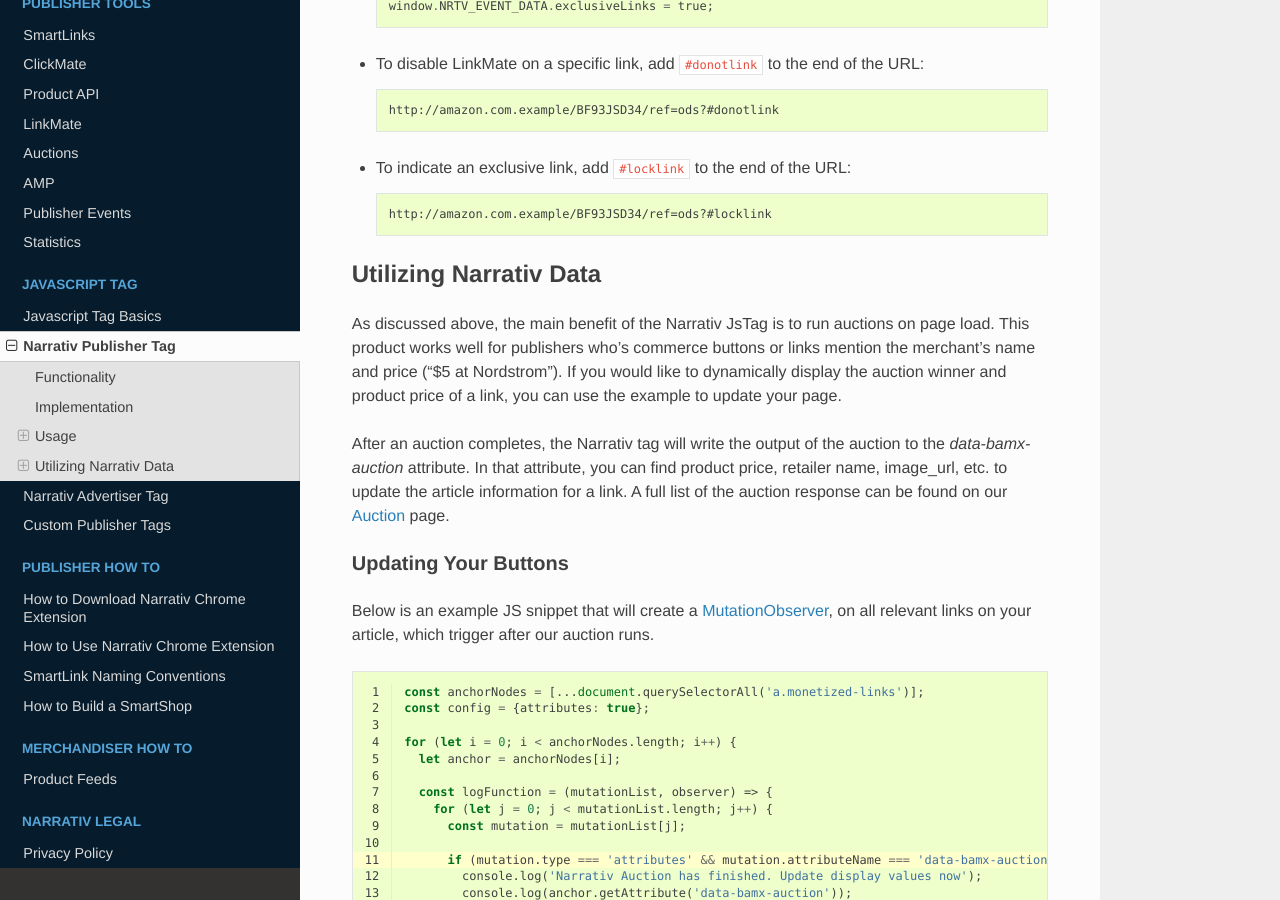
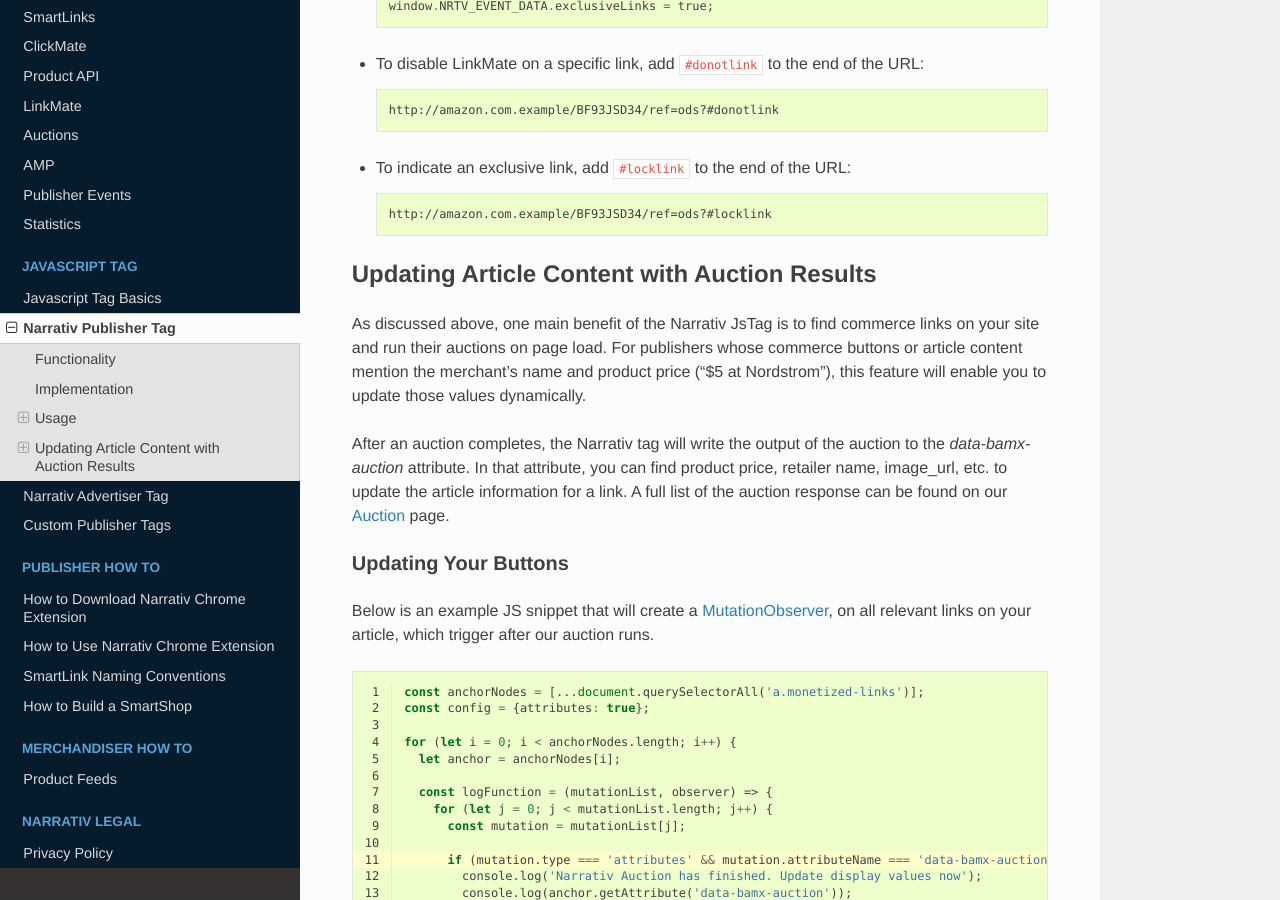
Before and after one commit to robinssq/api-docs, a Sphinx documentation site: the page built from docs/tagpublisher.rst, in a window 1280 px wide and 900 px high, scrolled down 1401 px. Built offline with Sphinx 7.4.7 and the Read the Docs theme 2.0.0, drawn with Linux system fonts in a browser that asks for light colours.

```diff
--- a/docs/conf.py
+++ b/docs/conf.py
@@ -54,9 +54,9 @@ author = 'Narrativ'
 # built documents.
 #
 # The short X.Y version. (major version 1 corresponds to /api/v1/)
-version = '1.7.6'
+version = '1.7.7'
 # The full version, including alpha/beta/rc tags.
-release = '1.7.6'
+release = '1.7.7'
 
 # The language for content autogenerated by Sphinx. Refer to documentation
 # for a list of supported languages.
--- a/docs/tagpublisher.rst
+++ b/docs/tagpublisher.rst
@@ -75,10 +75,10 @@ Toggle LinkMate
 
     http://amazon.com.example/BF93JSD34/ref=ods?#locklink
 
-Utilizing Narrativ Data
------------------------
+Updating Article Content with Auction Results
+---------------------------------------------
 
-As discussed above, the main benefit of the Narrativ JsTag is to run auctions on page load. This product works well for publishers who’s commerce buttons or links mention the merchant's name and price (“$5 at Nordstrom”). If you would like to dynamically display the auction winner and product price of a link, you can use the example to update your page.
+As discussed above, one main benefit of the Narrativ JsTag is to find commerce links on your site and run their auctions on page load. For publishers whose commerce buttons or article content mention the merchant's name and product price (“$5 at Nordstrom”), this feature will enable you to update those values dynamically.
 
 After an auction completes, the Narrativ tag will write the output of the auction to the `data-bamx-auction` attribute. In that attribute, you can find product price, retailer name, image_url, etc. to update the article information for a link. A full list of the auction response can be found on our :doc:`Auction <auction>` page.
 
```
